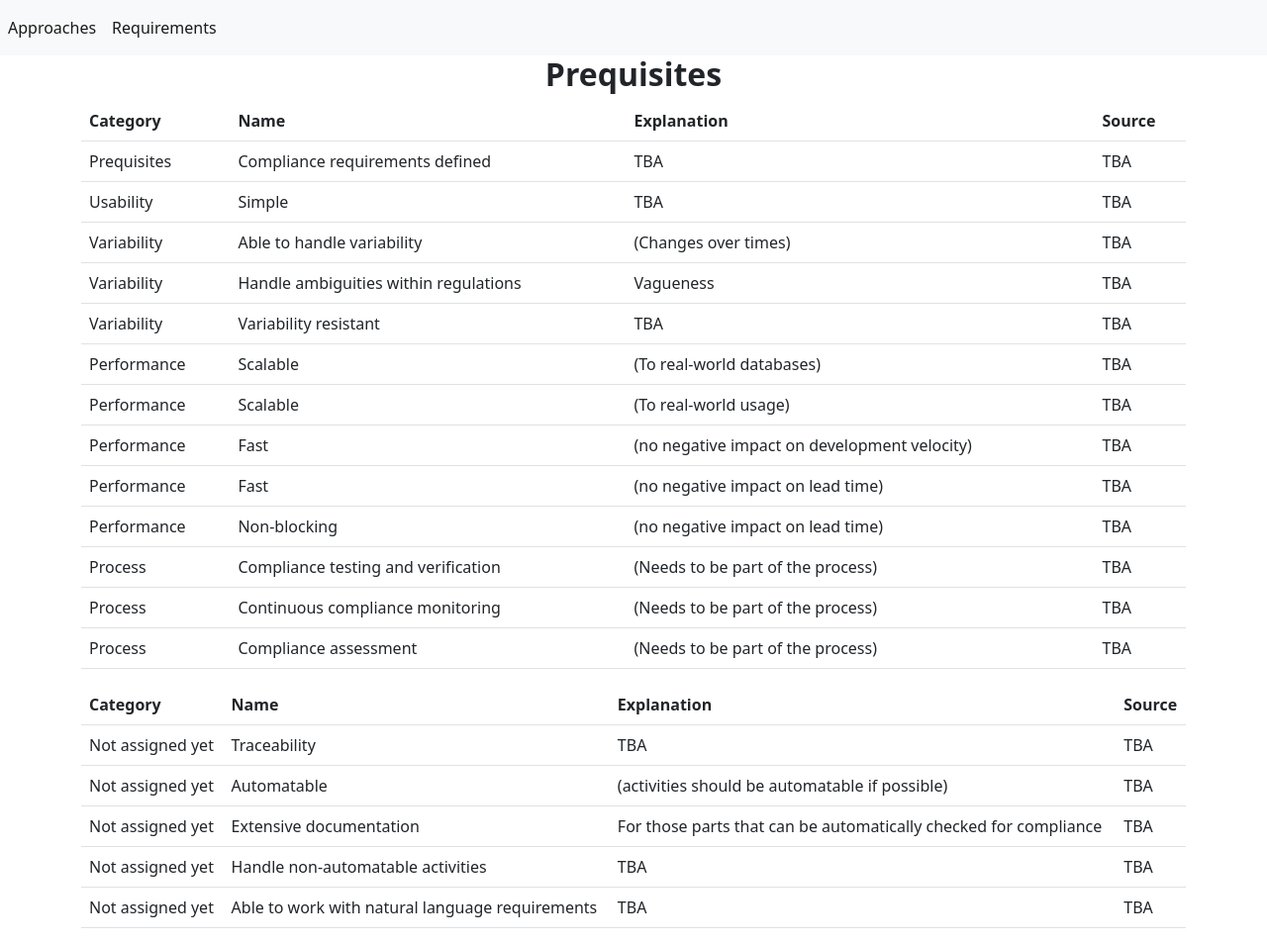
After one commit to angrymeir/Evaluating-Contemporary-Approaches-for-Automated-Compliance-Checks-of-Software-intensive-Systems, a Flask app: page /requirements in a window 1280 px wide. The commit adds this page. Shown: the whole page at 99% size. Run offline with Flask 3, Linux system fonts and the light colour scheme; parts of the project's set-up code (start-up, migrations or seed data) failed here and were passed over.

Commit message:
Aggregate requirements

```diff
--- a/Analysis/artifactmodel/app.py
+++ b/Analysis/artifactmodel/app.py
@@ -22,11 +22,16 @@ def approach_is_valid(approach, approaches):
     return False
 
 
-@app.route('/approaches')
+@app.route('/')
 def approaches():
     context = {'approaches': automation_approaches.values()}
     return render_template('approaches.html', **context)
 
+
+@app.route('/requirements')
+def requirements():
+    context = {}
+    return render_template('requirements.html', **context)
 
 @app.route('/approach/<approach>')
 def details(approach):
--- a/Analysis/artifactmodel/templates/base.html
+++ b/Analysis/artifactmodel/templates/base.html
@@ -10,6 +10,9 @@
             <ul class="navbar-nav me-auto mb-2 mb-lg-0">
               <li class="nav-item">
                   <a class="nav-link active" aria-current="page" href="{{ url_for('approaches') }}">Approaches</a>
+              </li>
+              <li class="nav-item">
+                  <a class="nav-link active" aria-current="page" href="{{ url_for('requirements') }}">Requirements</a>
               </li>
             </ul>
           </div>
--- /dev/null
+++ b/Analysis/artifactmodel/templates/requirements.html
@@ -0,0 +1,140 @@
+{% extends "base.html" %}
+{% block content %}
+
+<div class="text-center">
+    <h2><b>Prequisites</b></h2>
+</div>
+<div class="container">
+<table class="table table-hover">
+    <tr>
+        <th>Category</th>
+        <th>Name</th>
+        <th>Explanation</th>
+        <th>Source</th>
+    </tr>
+    <tr>
+        <td>Prequisites</td>
+        <td>Compliance requirements defined</td>
+        <td>TBA</td>
+        <td>TBA</td>
+    </tr>
+    <tr>
+        <td>Usability</td>
+        <td>Simple</td>
+        <td>TBA</td>
+        <td>TBA</td>
+    </tr>
+    <tr>
+        <td>Variability</td>
+        <td>Able to handle variability</td>
+        <td>(Changes over times)</td>
+        <td>TBA</td>
+    </tr>
+    <tr>
+        <td>Variability</td>
+        <td>Handle ambiguities within regulations</td>
+        <td>Vagueness</td>
+        <td>TBA</td>
+    </tr>
+    <tr>
+        <td>Variability</td>
+        <td>Variability resistant</td>
+        <td>TBA</td>
+        <td>TBA</td>
+    </tr>
+    <tr>
+        <td>Performance</td>
+        <td>Scalable</td>
+        <td>(To real-world databases)</td>
+        <td>TBA</td>
+    </tr>
+    <tr>
+        <td>Performance</td>
+        <td>Scalable</td>
+        <td>(To real-world usage)</td>
+        <td>TBA</td>
+    </tr>
+    <tr>
+        <td>Performance</td>
+        <td>Fast</td>
+        <td>(no negative impact on development velocity)</td>
+        <td>TBA</td>
+    </tr>
+    <tr>
+        <td>Performance</td>
+        <td>Fast</td>
+        <td>(no negative impact on lead time)</td>
+        <td>TBA</td>
+    </tr>
+    <tr>
+        <td>Performance</td>
+        <td>Non-blocking</td>
+        <td>(no negative impact on lead time)</td>
+        <td>TBA</td>
+    </tr>
+    <tr>
+        <td>Process</td>
+        <td>Compliance testing and verification</td>
+        <td>(Needs to be part of the process)</td>
+        <td>TBA</td>
+    </tr>
+    <tr>
+        <td>Process</td>
+        <td>Continuous compliance monitoring</td>
+        <td>(Needs to be part of the process)</td>
+        <td>TBA</td>
+    </tr>
+    <tr>
+        <td>Process</td>
+        <td>Compliance assessment</td>
+        <td>(Needs to be part of the process)</td>
+        <td>TBA</td>
+    </tr>
+
+</table>
+</div>
+
+<div class="container">
+<table class="table table-hover">
+    <tr>
+        <th>Category</th>
+        <th>Name</th>
+        <th>Explanation</th>
+        <th>Source</th>
+    </tr>
+    <tr>
+        <td>Not assigned yet</td>
+        <td>Traceability</td>
+        <td>TBA</td>
+        <td>TBA</td>
+    </tr>
+    <tr>
+        <td>Not assigned yet</td>
+        <td>Automatable</td>
+        <td>(activities should be automatable if possible)</td>
+        <td>TBA</td>
+    </tr>
+    <tr>
+        <td>Not assigned yet</td>
+        <td>Extensive documentation</td>
+        <td>For those parts that can be automatically checked for compliance</td>
+        <td>TBA</td>
+    </tr>
+    <tr>
+        <td>Not assigned yet</td>
+        <td>Handle non-automatable activities</td>
+        <td>TBA</td>
+        <td>TBA</td>
+    </tr>
+    <tr>
+        <td>Not assigned yet</td>
+        <td>Able to work with natural language requirements</td>
+        <td>TBA</td>
+        <td>TBA</td>
+    </tr>
+
+
+</table>
+</div>
+
+{% endblock %}
```
